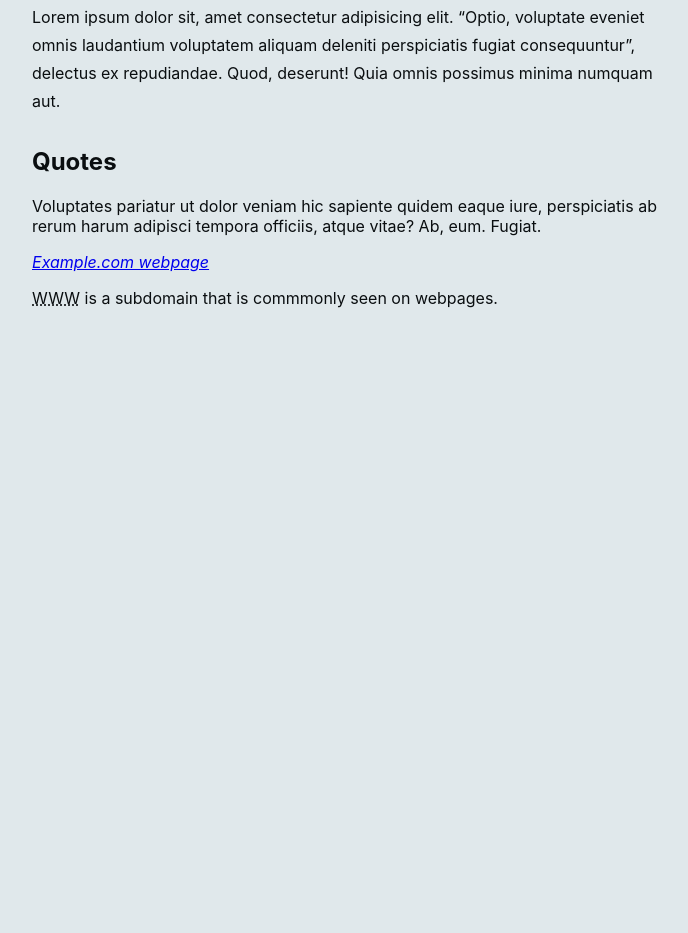
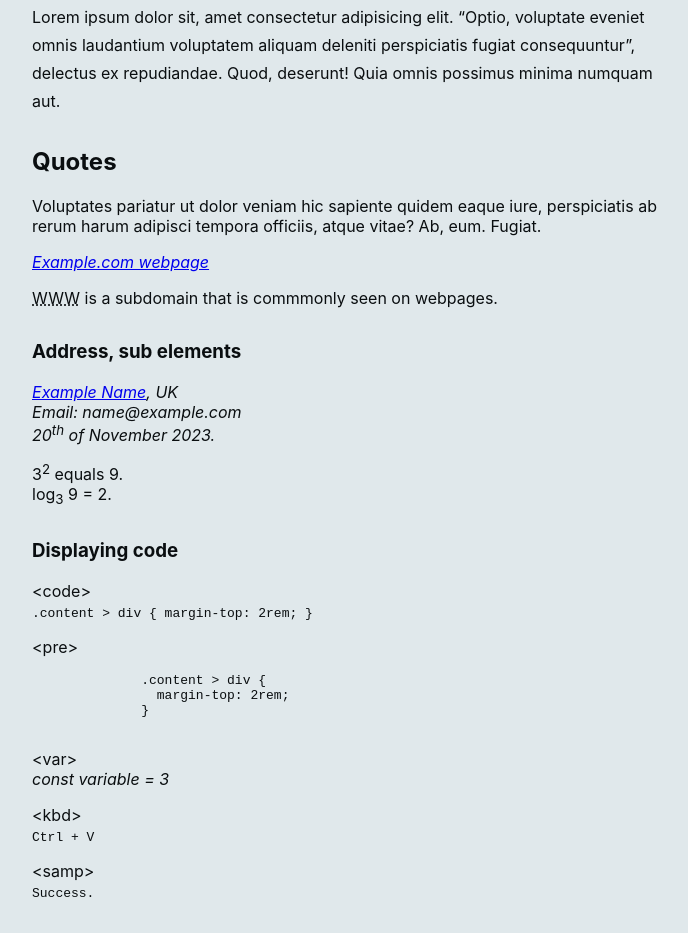
Before and after one commit to ra2dd/html-playground-2, a plain HTML site: page pages/text-formatting.html in a window 1280 px wide. Shown: the part 582-1515 px from the top of the page, without its empty margins (288-976 px from the left). Before the commit the page ends 922 px from the top, so only its background shows below. Drawn offline with Linux system fonts and the light colour scheme.

Commit message:
add address, sub/sup, code, time elements

```diff
--- a/pages/text-formatting.html
+++ b/pages/text-formatting.html
@@ -34,8 +34,8 @@
           </dd>
         </dl>
 
-        <h2>Quotes</h2>
         <div>
+          <h2>Quotes</h2>
           <p>Voluptates pariatur ut dolor veniam hic sapiente quidem eaque iure, perspiciatis ab rerum harum adipisci tempora officiis, atque vitae? Ab, eum. Fugiat.</p>
           <a href="https://www.example.com">
             <cite>
@@ -44,6 +44,69 @@
           </a>
           <p><abbr title="World Wide Web">WWW</abbr> is a subdomain that is commmonly seen on webpages.</p>
         </div>
+
+        <div>
+          <h3>Address, sub elements</h3>
+          <address>
+            <p>
+              <a href="https://www.example.com">Example Name</a>, UK <br>
+              Email: name@example.com <br>
+              <time datetime="2023-11-20">
+                20<sup>th</sup> of November 2023.
+              </time>
+            </p>
+          </address>
+
+          <p>
+            3<sup>2</sup> equals 9. <br>
+            log<sub>3</sub> 9 = 2.
+          </p>
+        </div>
+
+        <div>
+          <h3>Displaying code</h3>
+
+          <p>
+            &lt;code&gt; <br>
+            <code>
+              .content > div {
+                margin-top: 2rem;
+              }
+            </code>
+          </p>
+
+          <p>
+            &lt;pre&gt; <br>
+            <pre>
+              .content > div {
+                margin-top: 2rem;
+              }
+            </pre>
+          <p>
+
+          <p>
+            &lt;var&gt; <br>
+            <var>
+              const variable = 3
+            </var>
+          <p>
+
+          <p>
+            &lt;kbd&gt; <br>
+            <kbd>
+              Ctrl + V
+            </kbd>
+          <p>
+
+          <p>
+            &lt;samp&gt; <br>
+            <samp>
+              Success.
+            </samp>
+          <p>
+
+          </p>
+        </div>
       </div>
     </body>
 </html>
--- a/stylesheets/main.css
+++ b/stylesheets/main.css
@@ -17,6 +17,10 @@ body {
   min-width: 12rem;
   max-width: 40rem;
   max-height: fit-content;
+}
+
+.content > div {
+  margin-top: 2rem;
 }
 
 .heading {
```
